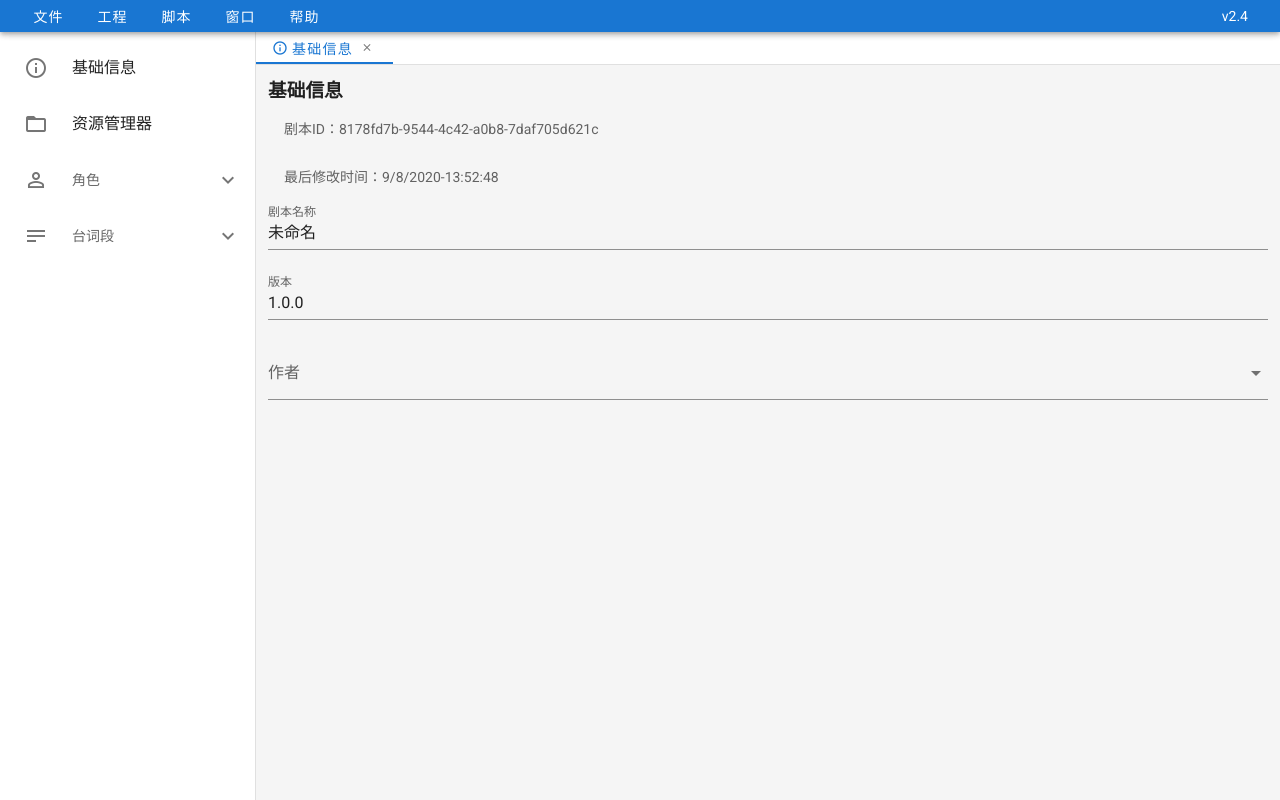
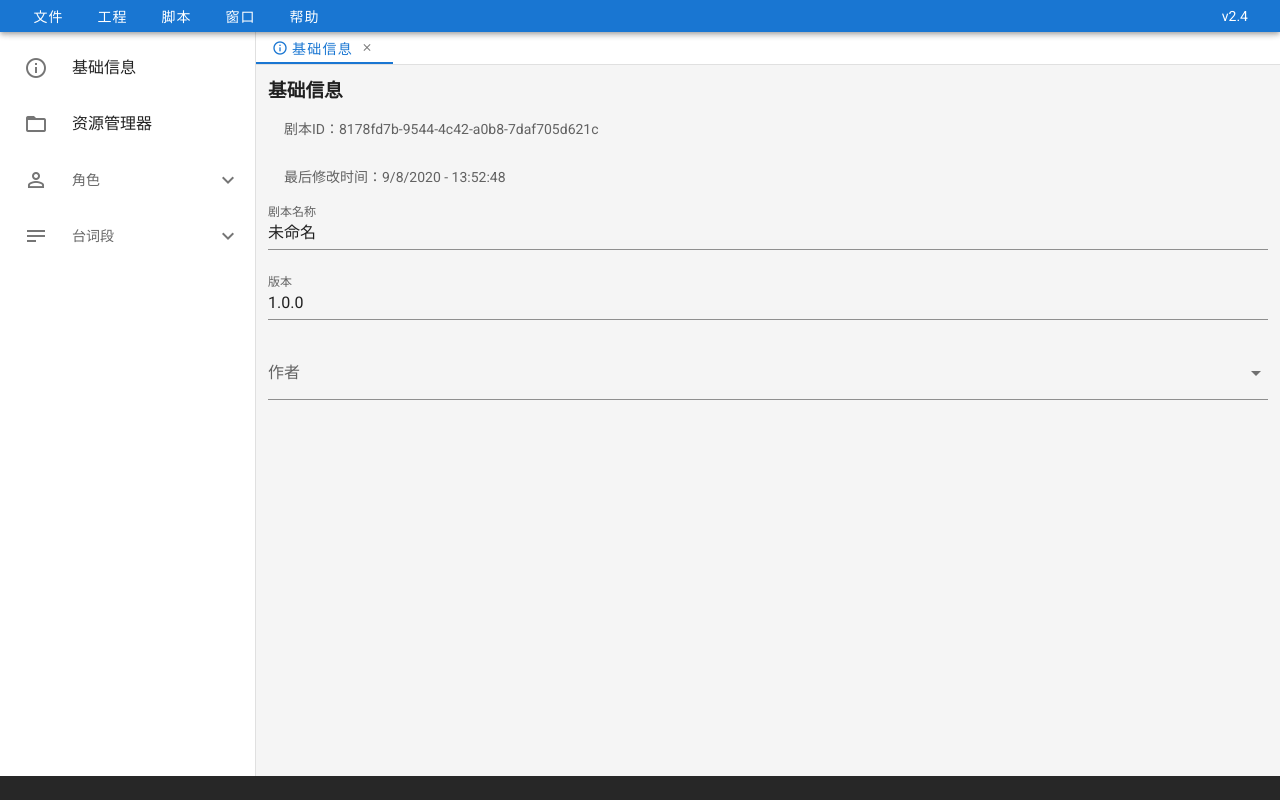
Before and after one commit to TheRiverElder/pl-editor, a Vue app: page /demonstration in a window 1280 px wide. Built offline with nearby package versions, Linux system fonts and the light colour scheme.

Commit message:
add footer

```diff
--- a/src/App.vue
+++ b/src/App.vue
@@ -92,7 +92,7 @@
 
                         <span class="mx-1">{{ tab.title }}</span>
 
-                        <v-btn x-small icon @click="close(index)">
+                        <v-btn x-small icon @click="closePanel({index})">
                             <v-icon x-small>{{ tab.dirty ? 'mdi-circle' : 'mdi-close' }}</v-icon>
                         </v-btn>
                     </v-tab>
@@ -106,15 +106,15 @@
                     active-class=""
                 >
                     <v-tab-item
-                        v-for="(tab, index) of panels"
-                        :key="tab.id"
+                        v-for="(panel, index) of panels"
+                        :key="panel.id"
                         class="fill-y grey lighten-4"
                     >
                         <component
                             class="edit-area"
-                            :is="tab.component"
-                            :id="tab.id"
-                            @mutate="markDirty(tab)"
+                            :is="panel.component"
+                            :id="panel.id"
+                            @mutate="panel.dirty = true"
                             @delete="close(index)"
                             ref="panels"
                         />
@@ -122,6 +122,18 @@
                 </v-tabs-items>
             </div>
         </v-main>
+
+        <v-footer
+            app
+            dark
+            height="24"
+            class="py-0"
+        >
+            <span
+                v-if="messages.length"
+                class="font-weight-light"
+            >{{ lastMessage.time | localizeDate }} ： {{ lastMessage.text }}</span>
+        </v-footer>
     </v-app>
 </template>
 
@@ -144,7 +156,7 @@ export default {
     },
 
     computed: {
-        ...mapState(['id', 'panels', "resources", "roles", "chunks", "data"]),
+        ...mapState(['id', 'panels', "resources", "roles", "chunks", "data", 'messages']),
 
         tabIndex: {
             get() {
@@ -153,7 +165,11 @@ export default {
             set(index) {
                 this.setTabIndex(index);
             }
-        }
+        },
+
+        lastMessage() {
+            return this.messages[this.messages.length - 1];
+        },
     },
 
     watch: {
@@ -167,7 +183,9 @@ export default {
     },
 
     methods: {
-        ...mapMutations(['openPanel', 'closeAllPanels', 'setTabIndex', 'setApp']),
+        ...mapMutations(['openPanel', 'closePanel', 'closeAllPanels', 'setTabIndex', 'setApp',
+            'createRole', 'createChunk',
+            'savePanel', 'saveAllPanels']),
 
         createNewRole() {
             this.createRole({cb: role => this.open('role', role.id)});
@@ -188,9 +206,9 @@ export default {
                 event.preventDefault();
                 event.stopPropagation();
                 if (event.shiftKey) {
-                    this.panels.forEach((tab, index) => this.saveTab(tab, index));
+                    this.saveAllPanels();
                 } else {
-                    this.saveTab(this.panels[this.tabIndex], this.tabIndex);
+                    this.savePanel(this.tabIndex);
                 }
                 this.$forceUpdate();
             }
--- a/src/components/MenuBar.vue
+++ b/src/components/MenuBar.vue
@@ -118,7 +118,7 @@ export default {
     methods: {
         ...mapMutations([
             "openPanel", 'savePanel', 'saveAllPanels', 'closeAllPanels',
-            'updateData', 'cacheState', 'createRole', 'createChunk',
+            'updateData', 'cacheState',
             'downloadProject', 'downloadScript', 'compile', 'loadProjectFromFile', 'loadProjectFromCache']),
 
         open(type, id = null) {
--- a/src/components/panels/BaseInfo.vue
+++ b/src/components/panels/BaseInfo.vue
@@ -2,9 +2,9 @@
     <v-container>
         <h3>基础信息</h3>
 
-        <v-subheader>剧本ID：{{ id }}</v-subheader>
+        <v-subheader>剧本ID：{{ $store.state.id }}</v-subheader>
 
-        <v-subheader>最后修改时间：{{ timeString }}</v-subheader>
+        <v-subheader>最后修改时间：{{ lastModified | localizeDate }}</v-subheader>
 
         <v-text-field
             label="剧本名称"
@@ -33,6 +33,10 @@ import { mutateWatcher } from '../../utils/vue-util.js'
 export default {
     name: "BaseInfo",
 
+    props: {
+        id: String,
+    },
+
     data() {
         return {
             name: this.$store.state.name,
@@ -42,12 +46,7 @@ export default {
     },
 
     computed: {
-        ...mapState(['id', 'lastModified']),
-
-        timeString() {
-            const time = new Date(this.lastModified);
-            return time.toLocaleDateString() + '-' + time.toLocaleTimeString(undefined, {hour12: false});
-        },
+        ...mapState(['lastModified']),
     },
 
     watch: {
@@ -71,5 +70,9 @@ export default {
             this.authors = this.$store.state.authors;
         },
     },
+
+    created() {
+        this.$store.commit('bindEl', { id: this.id, el: this });
+    },
 };
 </script>
--- a/src/components/panels/Chunk.vue
+++ b/src/components/panels/Chunk.vue
@@ -234,6 +234,10 @@ export default {
             });
         },
     },
+
+    created() {
+        this.$store.commit('bindEl', { id: this.id, el: this });
+    },
 };
 </script>
 
--- a/src/components/panels/ResourceManager.vue
+++ b/src/components/panels/ResourceManager.vue
@@ -73,10 +73,6 @@ export default {
         handleDrop() {
             this.overlay = false;
         },
-
-        save() {
-            // nop
-        },
     },
 };
 </script>
--- a/src/components/panels/Role.vue
+++ b/src/components/panels/Role.vue
@@ -104,6 +104,10 @@ export default {
             });
         },
     },
+
+    created() {
+        this.$store.commit('bindEl', { id: this.id, el: this });
+    },
 };
 </script>
 
--- a/src/main.js
+++ b/src/main.js
@@ -6,6 +6,11 @@ import store from './store'
 
 Vue.config.productionTip = false
 
+Vue.filter('localizeDate', time => {
+  const t = new Date(time);
+  return t.toLocaleDateString() + ' - ' + t.toLocaleTimeString(undefined, {hour12: false});
+});
+
 new Vue({
   // router,
   vuetify,
--- a/src/store/index.js
+++ b/src/store/index.js
@@ -47,6 +47,8 @@ export default new Vuex.Store({
         tabIndex: -1,
 
         app: null,
+
+        messages: [],
     },
     mutations: {
         openPanel,
--- /dev/null
+++ b/src/store/message.js
@@ -0,0 +1,7 @@
+function appendMessage(state, text) {
+    state.messages.push({time: Date.now(), text});
+}
+
+export {
+    appendMessage,
+}
--- a/src/store/panel.js
+++ b/src/store/panel.js
@@ -6,6 +6,7 @@ import Demonstration from '../components/panels/Demonstration';
 import Doc from '../components/panels/Doc';
 import ResourceManager from '../components/panels/ResourceManager';
 import Role from '../components/panels/Role';
+import { cacheState } from './transfer';
 
 const PANEL_TYPES = {
     "base-info"(id) {
@@ -117,7 +118,7 @@ function openPanel(state, { type, id, index = null }) {
             state.tabIndex = alreadyExistIndex;
         } else {
             state.panels.splice(index, 0, panel);
-            state.tabIndex = state.panels.length - 1;
+            state.tabIndex = index;
         }
     }
 }
@@ -156,10 +157,16 @@ function savePanel(state, index = -1) {
     index = findPanelIndex(state, index);
     if (index >= 0) {
         const panel = state.panels[index];
-        if (panel && panel.el && panel.el.save) {
-            panel.el.save();
+        if (panel) {
+            if (panel.el && panel.el.save) {
+                panel.el.save();
+                cacheState(state);
+            }
             panel.dirty = false;
+            const np = PANEL_TYPES[panel.type](panel.id, state.data);
+            panel.title = np.title;
         }
+        // appendMessage(state, `项目保存完成：${panel.title}`);
     }
 }
 
@@ -171,6 +178,8 @@ function saveAllPanels(state) {
     for (let index = 0; index < state.panels.length; index++) {
         savePanel(state, index);
     }
+    cacheState(state);
+    // appendMessage(state, `所有可保存项目保存完成`);
 }
 
 /**
@@ -180,8 +189,8 @@ function saveAllPanels(state) {
  * @param {String} id 面板的id
  * @param {Vue.Component} el 面板所对应的元素
  */
-function bindEl(state, {index, id , el}) {
-    index = findPanelIndex(index, id);
+function bindEl(state, {index, id, el}) {
+    index = findPanelIndex(state, index, id);
     state.panels[index].el = el;
 }
 
--- a/src/store/transfer.js
+++ b/src/store/transfer.js
@@ -1,5 +1,6 @@
 import download from 'downloadjs'
 import { v4 as genId } from 'uuid'
+import { appendMessage } from './message'
 
 const LS_KEY = 'pl-editor-project';
 
@@ -66,6 +67,7 @@ function compile(state, env = 'development') {
     }
 
     state.script = script;
+    appendMessage(state, `剧本编译完成：${state.name}，ID：${state.id}`);
 }
 
 // 缓存工程
@@ -82,20 +84,23 @@ function cacheState(state) {
         roles: state.roles,
         chunks: state.chunks,
     }));
+    appendMessage(state, `缓存完成：${state.name}，ID：${state.id}`);
 }
 
 // 下载工程
 function downloadProject(state) {
     const data = {
+        id: state.id,
+        lastModified: state.lastModified,
         name: state.name,
         version: state.version,
         authors: state.authors,
+        data: state.data,
         resources: state.resources,
         roles: state.roles,
         chunks: state.chunks,
-        data: state.data,
     };
-    download(JSON.stringify(data), data.name + '.egg.proj.json', 'application/json');
+    download(JSON.stringify(data), data.name + '.proj.json', 'application/json');
 }
 
 // 从本地文件缓存读取工程
@@ -119,7 +124,7 @@ function loadProjectFromFile(state, file) {
 function downloadScript(state) {
     const script = state.script;
     if (script) {
-        download(JSON.stringify(script), (script.name || '未命名') + '.egg.json', 'application/json');
+        download(JSON.stringify(script), (script.name || '未命名') + '.json', 'application/json');
     }
 }
 
@@ -136,6 +141,7 @@ function overriteState(state, obj) {
         chunks: [],
         script: null,
     }, obj);
+    appendMessage(state, `载入剧本完成：${obj.name}，ID：${obj.id}`);
 }
 
 export {
```
